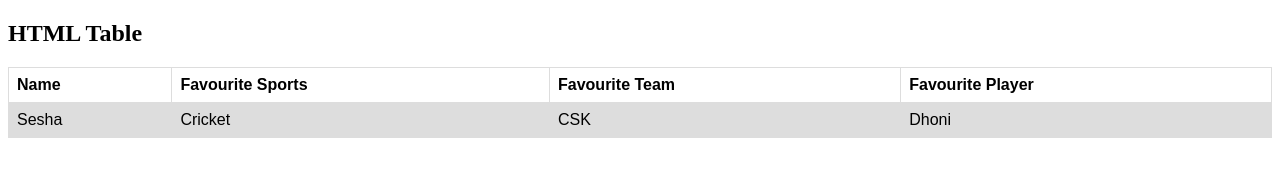
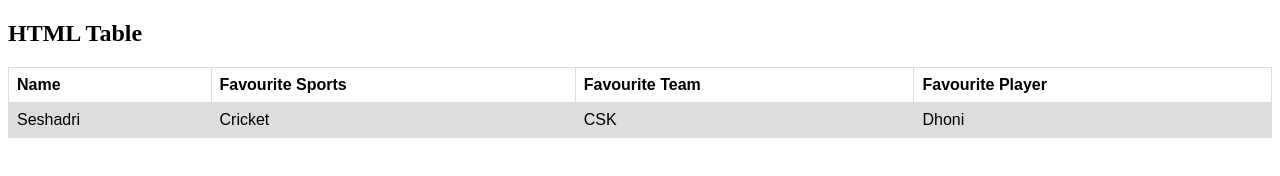
Before and after one commit to sesha-anko/git-tutorial, a plain HTML site: page index.html in a window 1280 px wide. Drawn offline with Linux system fonts and the light colour scheme.

Commit message:
Addded my profile

```diff
--- a/index.html
+++ b/index.html
@@ -31,11 +31,12 @@
       <th>Favourite Player</th>
     </tr>
     <tr>
-    <td>Sesha</td>
+      <td>Seshadri </td>
       <td>Cricket</td>
       <td>CSK</td>
       <td>Dhoni</td>
     </tr>
+
   </table>
 
 </body>
```
Lines whose indentation alone changed are shown as unchanged.
